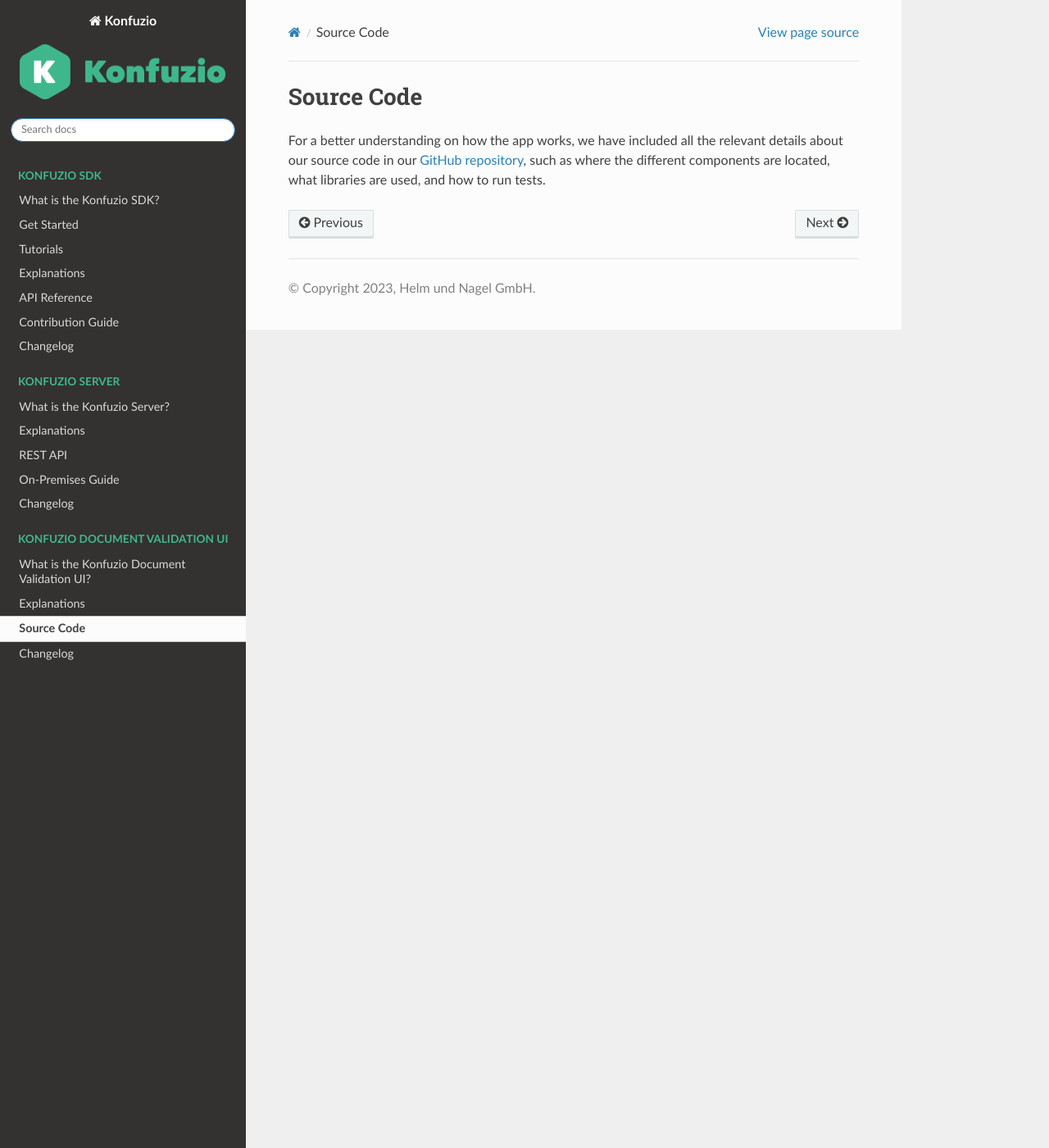
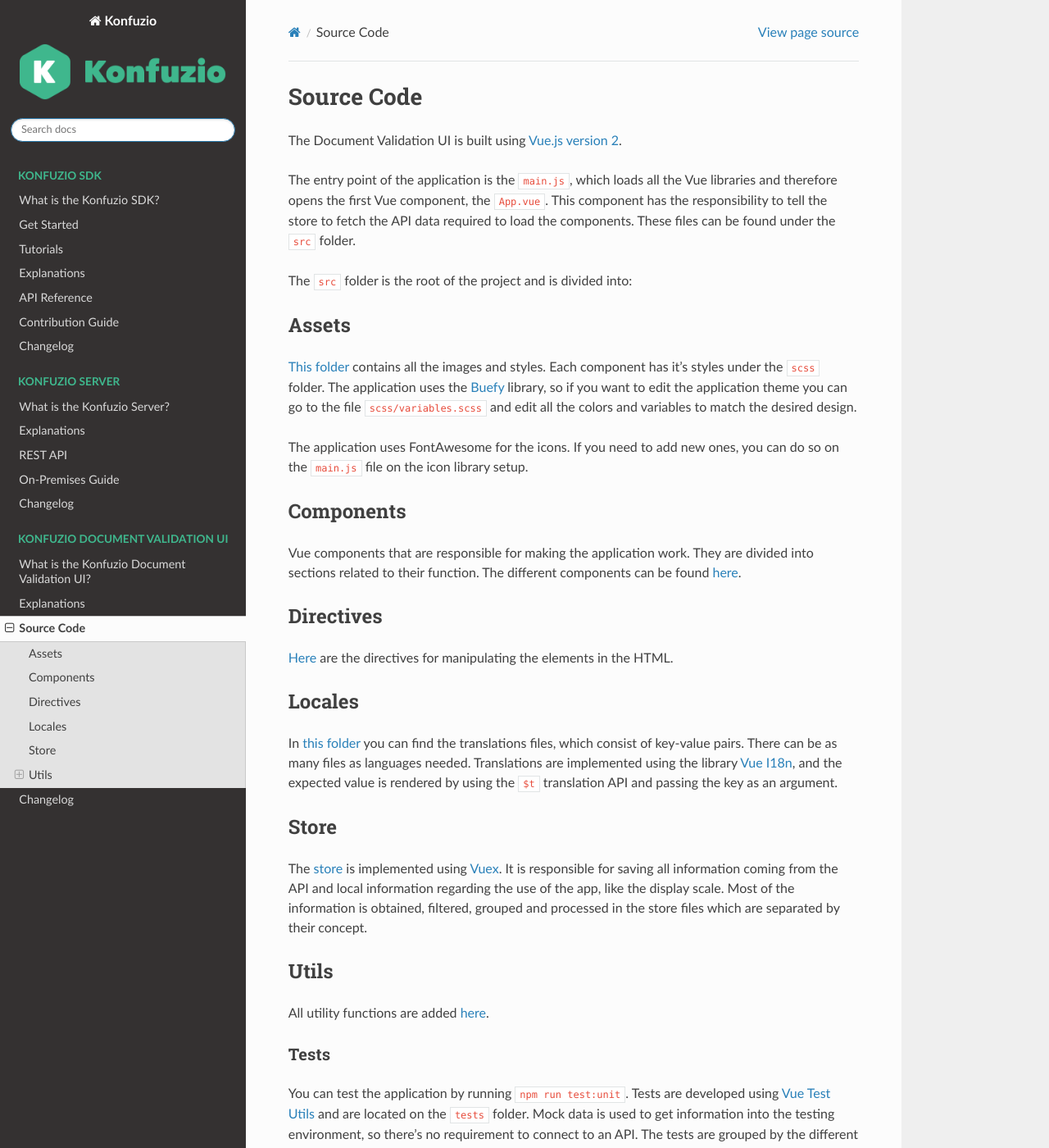
Before and after one commit to konfuzio-ai/konfuzio-sdk, a Sphinx documentation site: the page built from docs/dvui/sourcecode.md, in a window 1280 px wide and 1400 px high. Shown: the whole window at 82% size. Built offline with Sphinx 7.4.7 and the Read the Docs theme 2.0.0, drawn with Linux system fonts in a browser that asks for light colours; pages that are not in the unit, such as notebooks, are missing from menus; a script that is not in the unit is left out; some of the changed text lies outside the part shown.

Commit message:
Moved source code info to DVUI vs repository

```diff
--- a/docs/dvui/sourcecode.md
+++ b/docs/dvui/sourcecode.md
@@ -1,6 +1,40 @@
 .. meta::
-:description: information on where to find the app sourcecode
+:description: information on where to find the application sourcecode
 
 # Source Code
 
-For a better understanding on how the app works, we have included all the relevant details about our source code in our [GitHub repository](https://github.com/konfuzio-ai/document-validation-ui/tree/main/docs#source-code), such as where the different components are located, what libraries are used, and how to run tests.
+The Document Validation UI is built using [Vue.js version 2](https://v2.vuejs.org/).
+
+The entry point of the application is the `main.js`, which loads all the Vue libraries and therefore opens the first Vue component, the `App.vue`. This component has the responsibility to tell the store to fetch the API data required to load the components. These files can be found under the `src` folder.
+
+The [`src`](https://github.com/konfuzio-ai/document-validation-ui/tree/main/src) folder is the root of the project and is divided into:
+
+### Assets
+
+[This folder](https://github.com/konfuzio-ai/document-validation-ui/tree/main/src/assets) contains all the images and styles. Each component has it's styles under the `scss` folder. The application uses the [Buefy](https://buefy.org) library, so if you want to edit the application theme you can go to the file `scss/variables.scss` and edit all the colors and variables to match the desired design.
+
+The application uses FontAwesome for the icons. If you need to add new ones, you can do so on the `main.js` file on the icon library setup.
+
+### Components
+
+Vue components that are responsible for making the application work. They are divided into sections related to their function. The different components can be found [here](https://github.com/konfuzio-ai/document-validation-ui/tree/main/src/components).
+
+### Directives
+
+[Here](https://github.com/konfuzio-ai/document-validation-ui/tree/main/src/directives) are the directives for manipulating the elements in the HTML.
+
+### Locales
+
+In [this folder](https://github.com/konfuzio-ai/document-validation-ui/tree/main/src/locales) you can find the translations files, which consist of key-value pairs. There can be as many files as languages needed. Translations are implemented using the library [Vue I18n](https://vue-i18n.intlify.dev/), and the expected value is rendered by using the `$t` translation API and passing the key as an argument.
+
+### Store
+
+The [store](https://github.com/konfuzio-ai/document-validation-ui/tree/main/src/store) is implemented using [Vuex](https://vuex.vuejs.org/). It is responsible for saving all information coming from the API and local information regarding the use of the app, like the display scale. Most of the information is obtained, filtered, grouped and processed in the store files which are separated by their concept.
+
+### Utils
+
+All utility functions are added [here](https://github.com/konfuzio-ai/document-validation-ui/tree/main/src/utils).
+
+## **Tests**
+
+You can test the application by running `npm run test:unit`. Tests are developed using [Vue Test Utils](https://github.com/vuejs/vue-test-utils) and are located on the `tests` folder. Mock data is used to get information into the testing environment, so there's no requirement to connect to an API. The tests are grouped by the different components and are focused on testing the components behavior.
```
